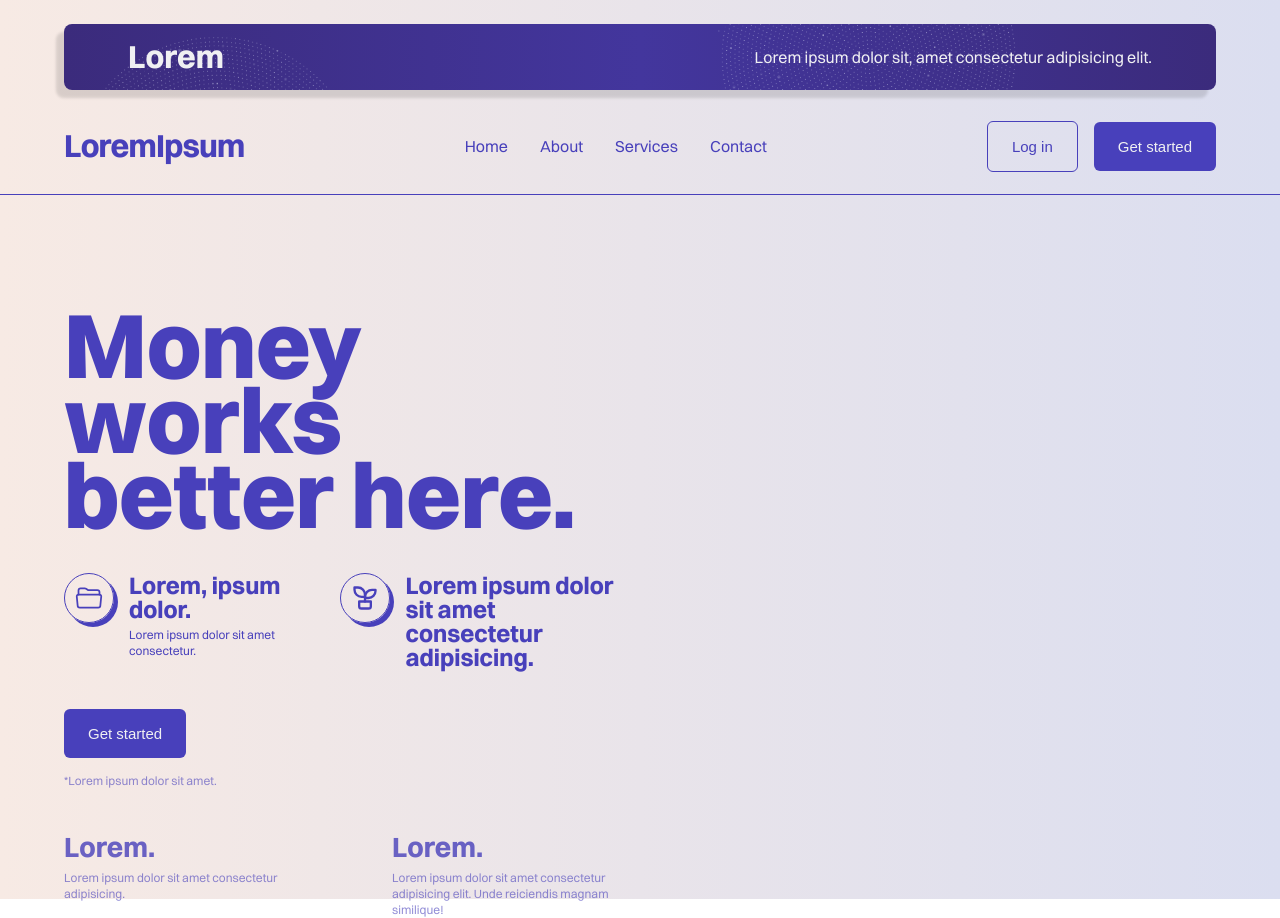
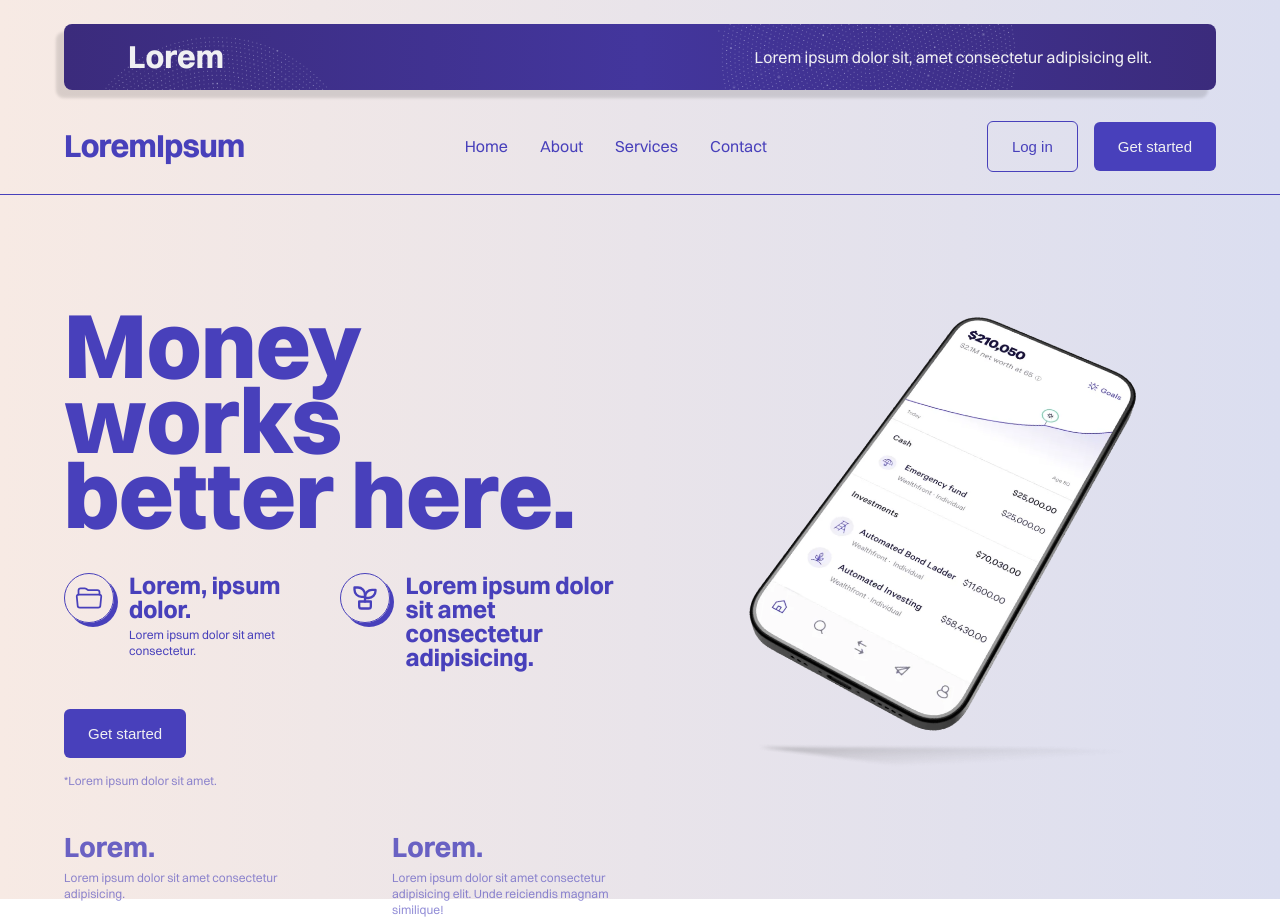
Before and after one commit to ayushcodes0/Tj-Frontend, a React (Vite) app: page / in a window 1280 px wide. Built offline with nearby package versions, Linux system fonts and the light colour scheme.

Commit message:
hero section image added

```diff
--- a/src/pages/LandingPage/LandingPage.module.css
+++ b/src/pages/LandingPage/LandingPage.module.css
@@ -145,3 +145,22 @@
     color: var(--primary-text);
     opacity: .6;
 }
+
+.heroSectionRight{
+    width: 50%;
+    height: 100%;
+    display: flex;
+    justify-content: center;
+    align-items: center;
+    position: relative;
+    padding: 20px;
+    display: flex;
+    flex-direction: column;
+    justify-content: space-between;
+}
+
+.heroSectionImage{
+    height: 650px;
+    object-fit: cover;
+    object-position: center;
+}
--- a/src/pages/LandingPage/LandingPage.tsx
+++ b/src/pages/LandingPage/LandingPage.tsx
@@ -4,6 +4,7 @@ import TopBanner from '../../components/TopBanner/TopBanner'
 import Styles from './LandingPage.module.css'
 import { IoFolderOpenOutline } from "react-icons/io5";
 import { TbPlant } from "react-icons/tb";
+import HeroSectionImage from '../../assets/image/heroSectionImage.png'
 
 
 const LandingPage = () => {
@@ -49,7 +50,10 @@ const LandingPage = () => {
               </div>
             </div>
           </div>
-          <div className={Styles.heroSectionRight}></div>
+          <div className={Styles.heroSectionRight}>
+            <img src={HeroSectionImage} alt="HeroSectionImage" className={Styles.heroSectionImage}/>
+            <div className={Styles.rightBottom}></div>
+          </div>
         </div>
       </div>
     </div>
```
Also changed, not shown: src/assets/image/heroSectionImage.png (added).
